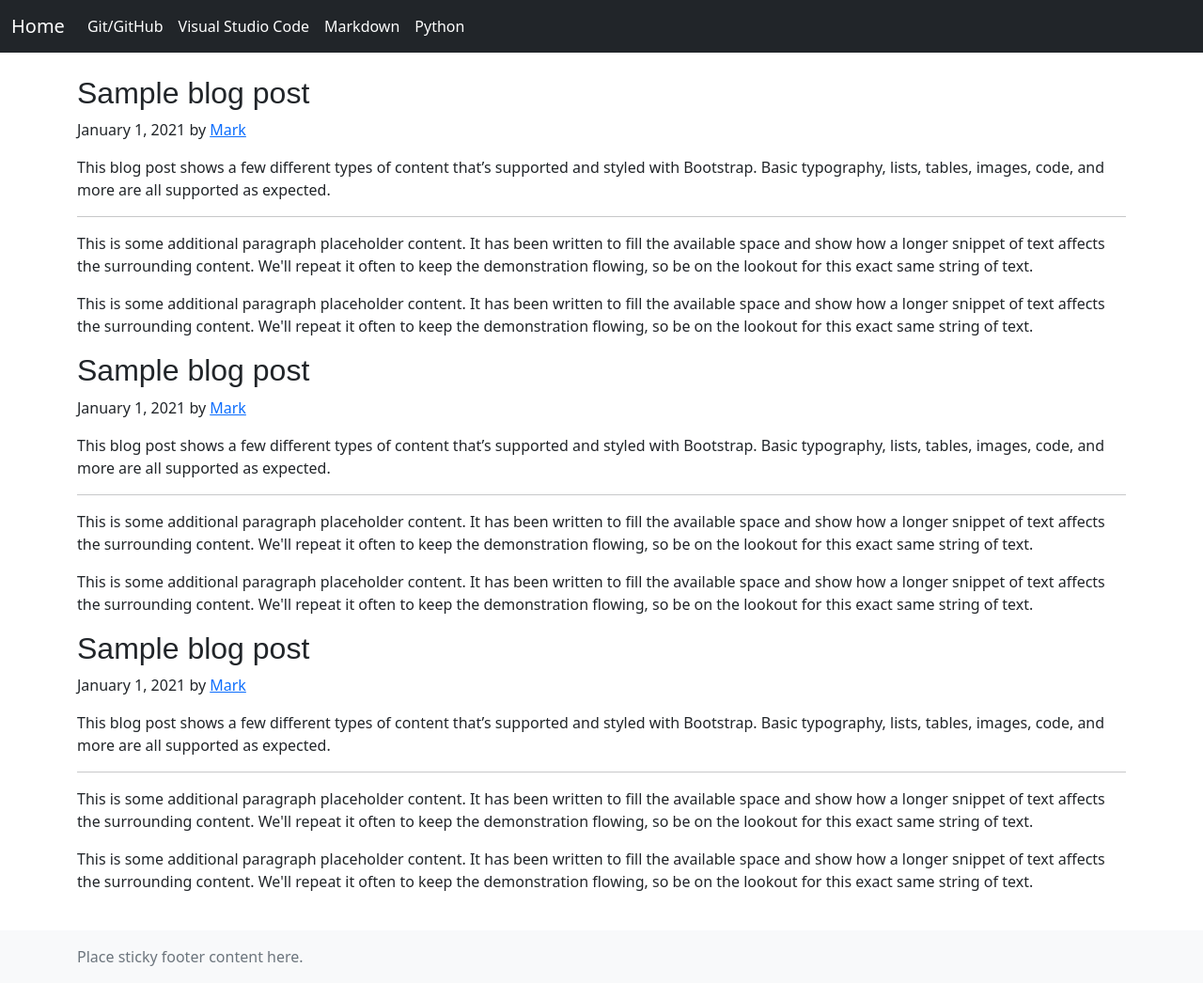
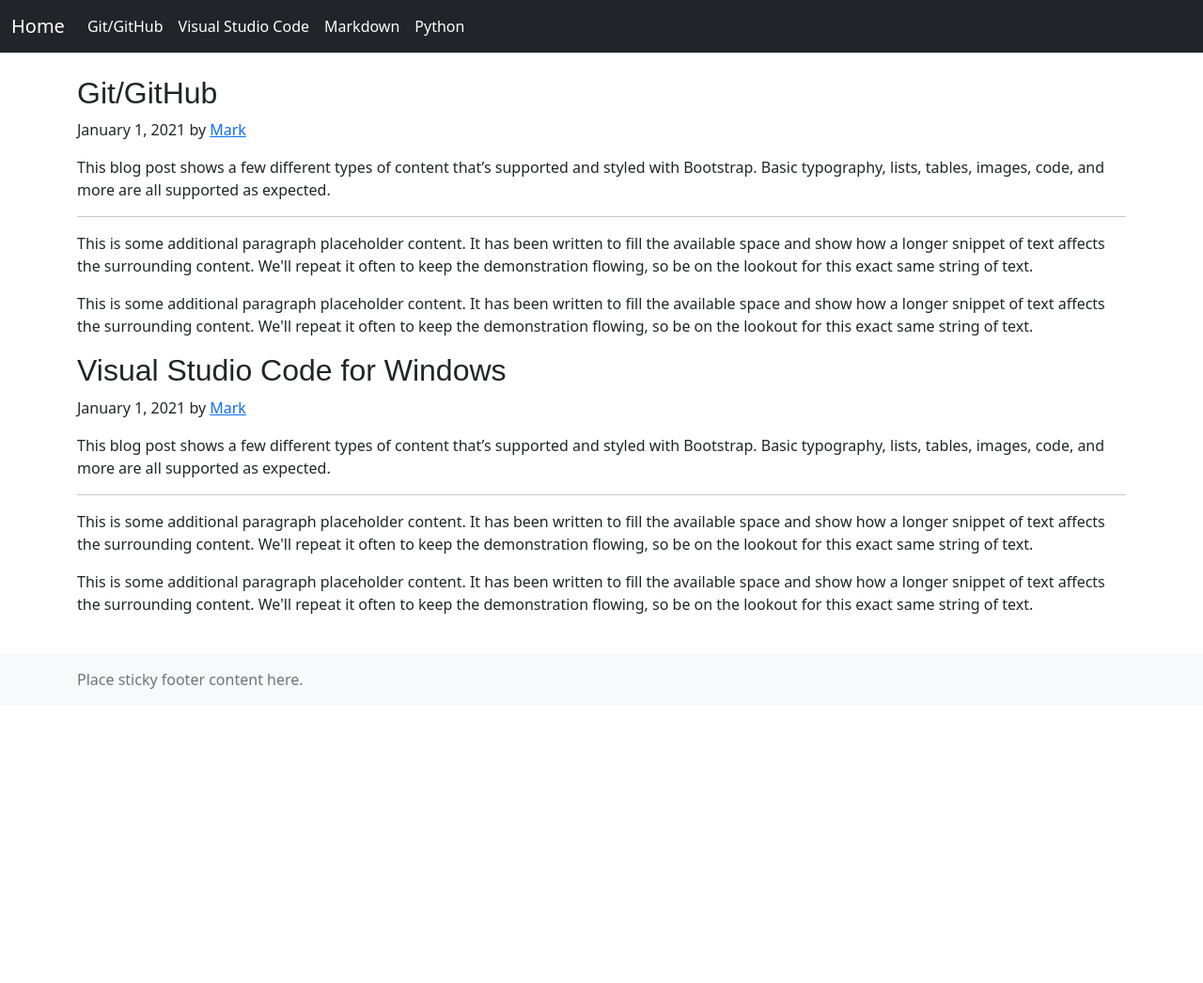
Before and after one commit to ConradoAlmeida/cheatsheets, a Jekyll site: the page built from index.html, in a window 1280 px wide. Shown: the whole page at 94% size. Built offline with Jekyll 4.4.1, drawn with Linux system fonts in a browser that asks for light colours; after the commit the page ends 900 px from its top, so only the background shows below that.

Commit message:
adicionando conteudo no index

```diff
--- a/index.html
+++ b/index.html
@@ -1,11 +1,15 @@
 ---
 layout: default
 ---
+{% assign dados = site.data.store-data | group_by:"grupo"%}
+
+
 
 <div class="col-md-12">
+ {% for dado in dados %}
 
       <article class="blog-post">
-        <h2 class="blog-post-title">Sample blog post</h2>
+        <h2 class="blog-post-title">{{dado.name}}</h2>
         <p class="blog-post-meta">January 1, 2021 by <a href="#">Mark</a></p>
 
         <p>This blog post shows a few different types of content that’s supported and styled with Bootstrap. Basic typography, lists, tables, images, code, and more are all supported as expected.</p>
@@ -13,25 +17,6 @@ layout: default
         <p>This is some additional paragraph placeholder content. It has been written to fill the available space and show how a longer snippet of text affects the surrounding content. We'll repeat it often to keep the demonstration flowing, so be on the lookout for this exact same string of text.</p>
         <p>This is some additional paragraph placeholder content. It has been written to fill the available space and show how a longer snippet of text affects the surrounding content. We'll repeat it often to keep the demonstration flowing, so be on the lookout for this exact same string of text.</p>
       </article>
-
-            <article class="blog-post">
-        <h2 class="blog-post-title">Sample blog post</h2>
-        <p class="blog-post-meta">January 1, 2021 by <a href="#">Mark</a></p>
-
-        <p>This blog post shows a few different types of content that’s supported and styled with Bootstrap. Basic typography, lists, tables, images, code, and more are all supported as expected.</p>
-        <hr>
-        <p>This is some additional paragraph placeholder content. It has been written to fill the available space and show how a longer snippet of text affects the surrounding content. We'll repeat it often to keep the demonstration flowing, so be on the lookout for this exact same string of text.</p>
-        <p>This is some additional paragraph placeholder content. It has been written to fill the available space and show how a longer snippet of text affects the surrounding content. We'll repeat it often to keep the demonstration flowing, so be on the lookout for this exact same string of text.</p>
-      </article>
-
-            <article class="blog-post">
-        <h2 class="blog-post-title">Sample blog post</h2>
-        <p class="blog-post-meta">January 1, 2021 by <a href="#">Mark</a></p>
-
-        <p>This blog post shows a few different types of content that’s supported and styled with Bootstrap. Basic typography, lists, tables, images, code, and more are all supported as expected.</p>
-        <hr>
-        <p>This is some additional paragraph placeholder content. It has been written to fill the available space and show how a longer snippet of text affects the surrounding content. We'll repeat it often to keep the demonstration flowing, so be on the lookout for this exact same string of text.</p>
-        <p>This is some additional paragraph placeholder content. It has been written to fill the available space and show how a longer snippet of text affects the surrounding content. We'll repeat it often to keep the demonstration flowing, so be on the lookout for this exact same string of text.</p>
-      </article>
+{% endfor %}
 
 </div>
```
